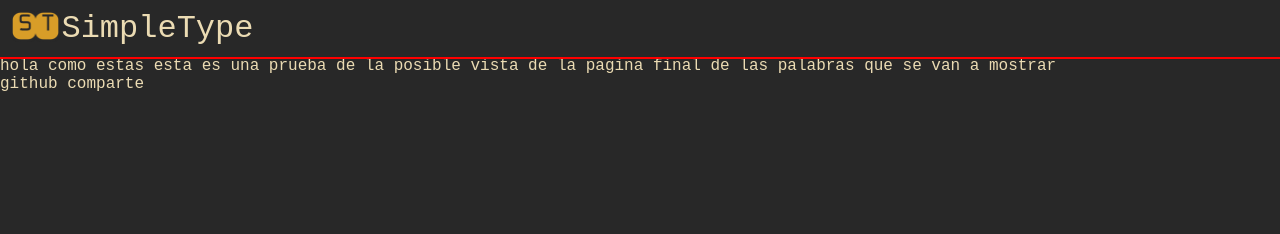
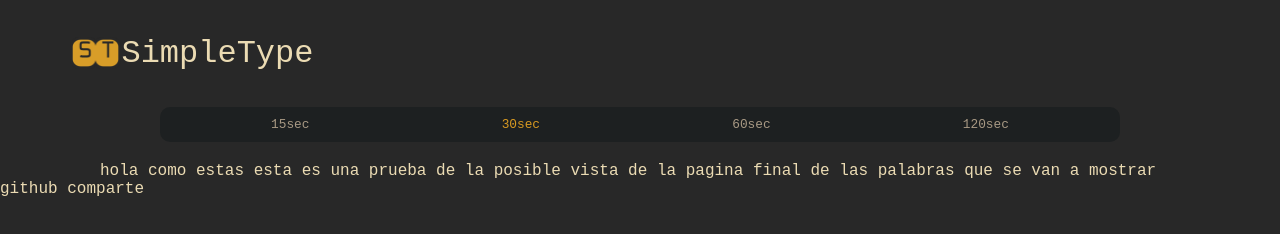
Before and after one commit to staxegolo/simpletype, a plain HTML site: page index.html in a window 1280 px wide. Drawn offline with Linux system fonts and the light colour scheme; a web font is replaced by a local one.

Commit message:
estilado del nav principal y del selector de tiempo

```diff
--- a/index.html
+++ b/index.html
@@ -31,18 +31,33 @@
 
     <nav class="main-nav">
       <ul>
+
         <li>
           <img
             src="images/favicon.png"
             alt="icono de SimpleType"
-          >SimpleType <i class="nf nf-fa-keyboard"></i>
+          >SimpleType
         </li>
+
+        <li> <i class="nf nf-md-keyboard" title="Empezar prueba"></i> </li>
+        <li> <i class="nf nf-fae-crown" title="clasificacion"></i> </li>
+        <li> <i class="nf nf-fa-info" title="Sobre mí"></i> </li>
+        <li> <i class="nf nf-oct-gear" title="configuracion"></i> </li>
       </ul>
+
       <ul>
-        <li><i class="nf nf-oct-info"></i></li>
-        <li> <i class="nf nf-oct-gear"></i></li>
+        <li> <i class="nf nf-md-bell"></i> </li>
+        <li> <i class="nf nf-fa-user_o"></i> </li>
       </ul>
+
     </nav>
+
+    <section class="select-time">
+      <label><input type="radio" name="tiempo" value="10"> 15sec</label>
+      <label><input type="radio" name="tiempo" value="10" checked> 30sec</label>
+      <label><input type="radio" name="tiempo" value="10"> 60sec</label>
+      <label><input type="radio" name="tiempo" value="10"> 120sec</label>
+    </section>
 
     <main>
       <p class="game-paragraph">
--- a/styles.css
+++ b/styles.css
@@ -9,7 +9,34 @@
 
 :root{
   --bg-color: #282828;
+  --bg-h-color: #1d2021;
+  --bg-s-color: #32302f;
+
   --fg-color: #ebdbb3;
+  --fg-h-color: #fbf1c7;
+  --fg-s-color: #a89984;
+
+  --red-color: #cc241d;
+  --red-light-color: #fb4934;
+
+  --green-color: #98971a;
+  --green-light-color: #b8bb26;
+
+  --yellow-color: #d79921;
+  --yellow-light-color: #fabd2f;
+
+  --blue-color: #458588;
+  --blue-light-color: #83a598;
+
+  --purple-color: #b16286;
+  --purple-light-color: #d3869b;
+
+  --aqua-color: #689d6a;
+  --aqua-light-color: #8ec07c;
+
+  --gray-color: #928374;
+  --gray-light-color: #a89984;
+
 }
 
 *, ::after, ::before{
@@ -17,15 +44,18 @@
   padding: 0;
 }
 body{
+  width: 100%;
   background-color: var(--bg-color);
   color: var(--fg-color);
   font-family: 'AnonymousPro', monospace;
 }
  /* Estilando el nav principal*/
 .main-nav {
-  margin:0;
-  padding: 10px;
-  outline: solid red 2px;
+  box-sizing: border-box;
+  width: 100%;
+  max-width: 1200px;
+  margin: 25px auto;
+  padding: 0px 20px;
   display: flex;
   justify-content: space-between;
   align-items: center;
@@ -34,22 +64,80 @@ body{
     list-style: none;
     display: flex;
     align-items: center;
-
+    column-gap: 20px;
   }
 
   & ul:first-child{
     justify-content: flex-start;
-    font-size: 2em;
+    & li:first-of-type{
+      font-size: 2em;
+      /*opacity: 100%;*/
+      color: var(--fg-color);
+    }
   }
+
 
   & ul:last-child{
     justify-content: flex-end;
-    column-gap: 10px;
   }
 
   & img{
     height: 1em;
     aspect-ratio: auto;
-    vertical-align: text-top;
+    vertical-align: sub;
+  }
+
+  & li{
+    /*opacity: 50%;*/
+    color: var(--fg-s-color);
+    padding: 10px;
+
+    &:hover{
+      /*opacity: 100%;*/
+      color: var(--fg-h-color);
+      cursor: pointer;
+    }
   }
 }
+
+.select-time{
+  background-color: var(--bg-h-color);
+  box-sizing: border-box;
+  width: 80%;
+  max-width: 960px;
+  margin: 20px auto;
+  padding: 0px 20px;
+  font-size: .8em;
+  display: flex;
+  justify-content: space-around;
+  align-items: center;
+  align-content: space-between;
+  flex-wrap: wrap;
+  gap: 10px;
+  border-radius: 10px;
+
+  & input{
+    display: none;
+  }
+  & label{
+    color: var(--fg-s-color);
+    padding: 10px;
+
+    &:hover{
+      color: var(--fg-h-color) !important;
+      cursor: pointer;
+    }
+
+    &:has( input[type='radio']:checked){
+      color: var(--yellow-color);
+    }
+  }
+}
+
+.game-paragraph{
+  box-sizing: border-box;
+  width: 90%;
+  max-width: 1080px;
+  margin: auto
+
+}
```
